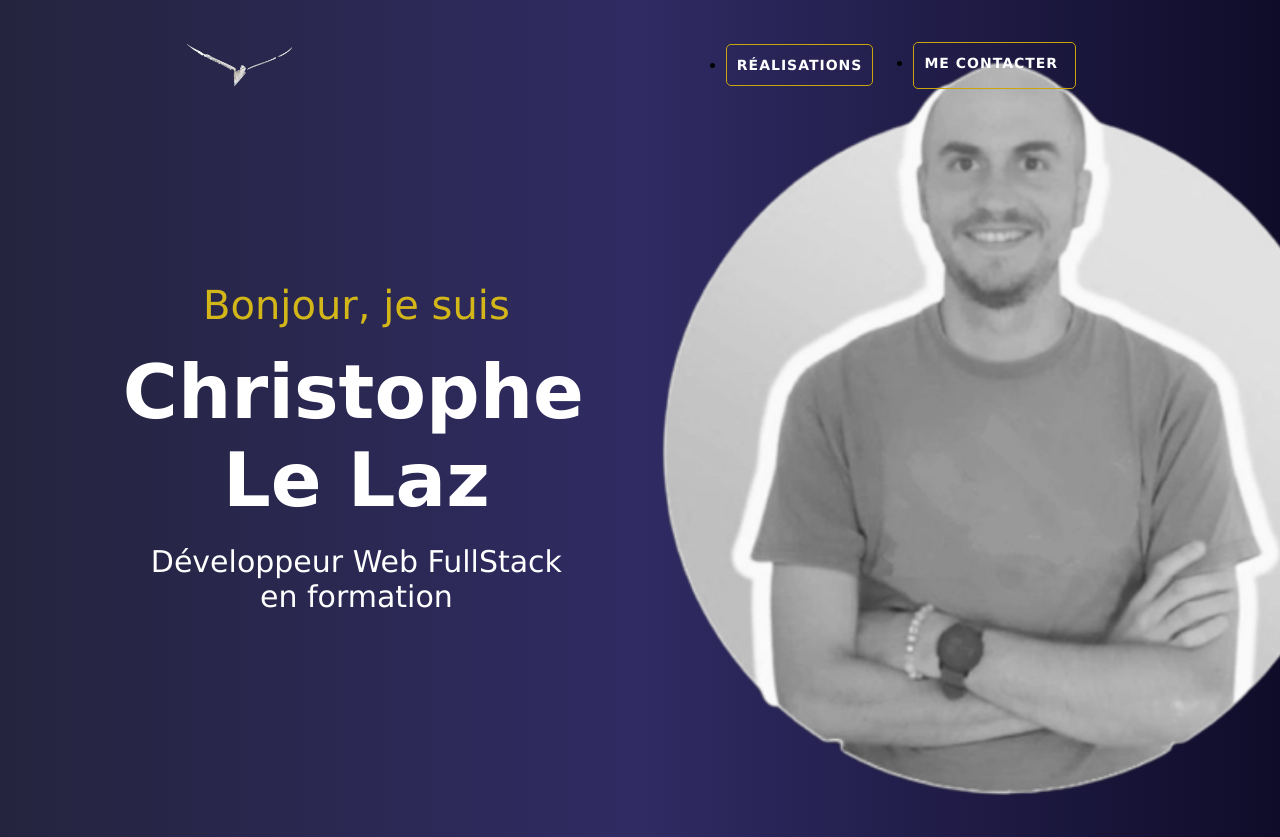
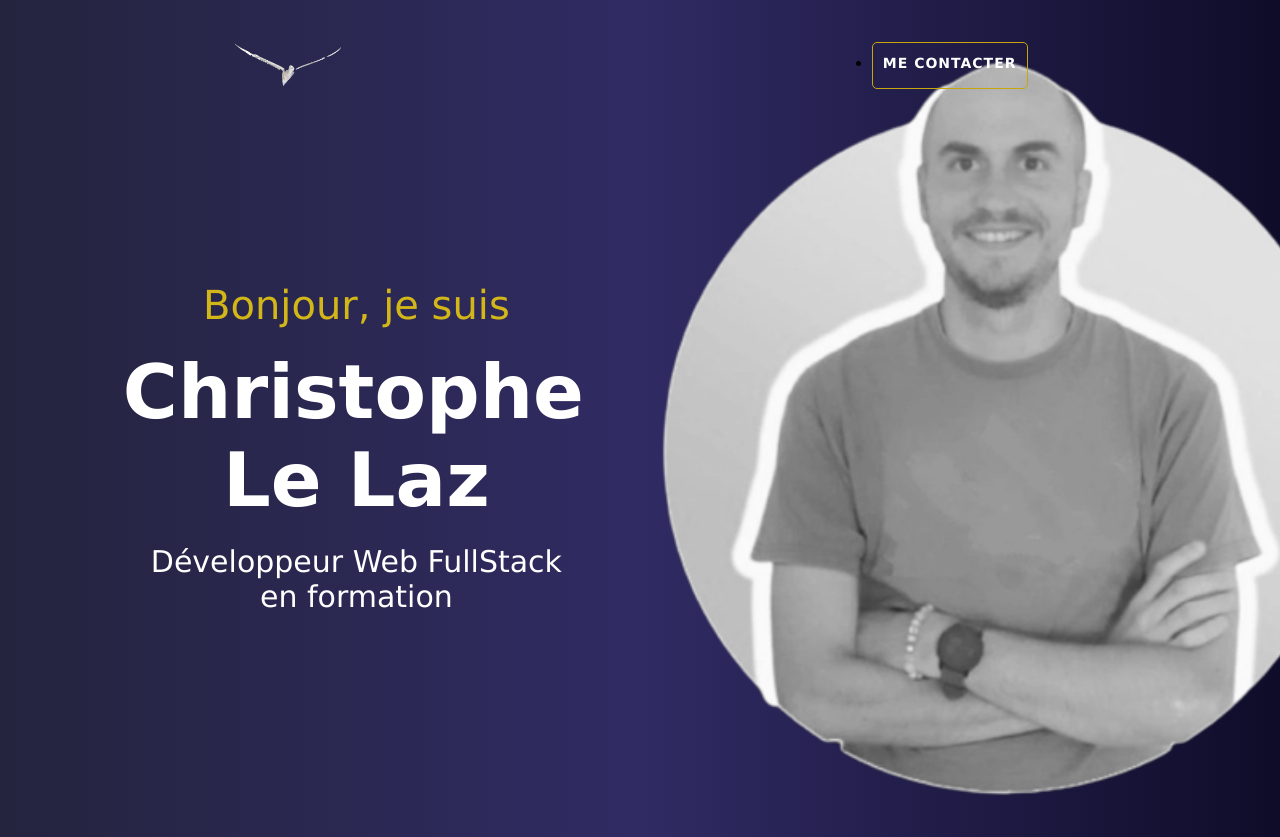
Before and after one commit to Christophe-LE-LAZ/christophe-le-laz.github.io, a PHP site: page / in a window 1280 px wide; the page is wider, and only the part inside the window is pictured. Shown: the top 837 px of that part. Run offline with PHP 8.4, Linux system fonts and the light colour scheme; some libraries are stand-ins or nearby versions.

Commit message:
maj du lien me contacter

```diff
--- a/CSS/index.css
+++ b/CSS/index.css
@@ -420,6 +420,7 @@ footer {
   }
   .header li a.contacter::before {
     content: "ME CONTACTER";
+    text-align: center;
     font-size: 14px;
   }
   .first {
--- a/index.html
+++ b/index.html
@@ -16,8 +16,8 @@
             <img src="../images/fouwhite.png" alt="Une petite image d'un fou de bassan déployant ses ailes">
         </a>
     <ul>
-        <li><a href="#">RÉALISATIONS</a></li>
-        <li><a class="contacter" href="#">CONTACT</a></li>
+        <!-- <li><a href="#">RÉALISATIONS</a></li> -->
+        <li><a class="contacter" href="http://www.linkedin.com/in/christophe-le-laz"></a></li>
     </ul>
     </nav>
     <div class="presentation">
```
